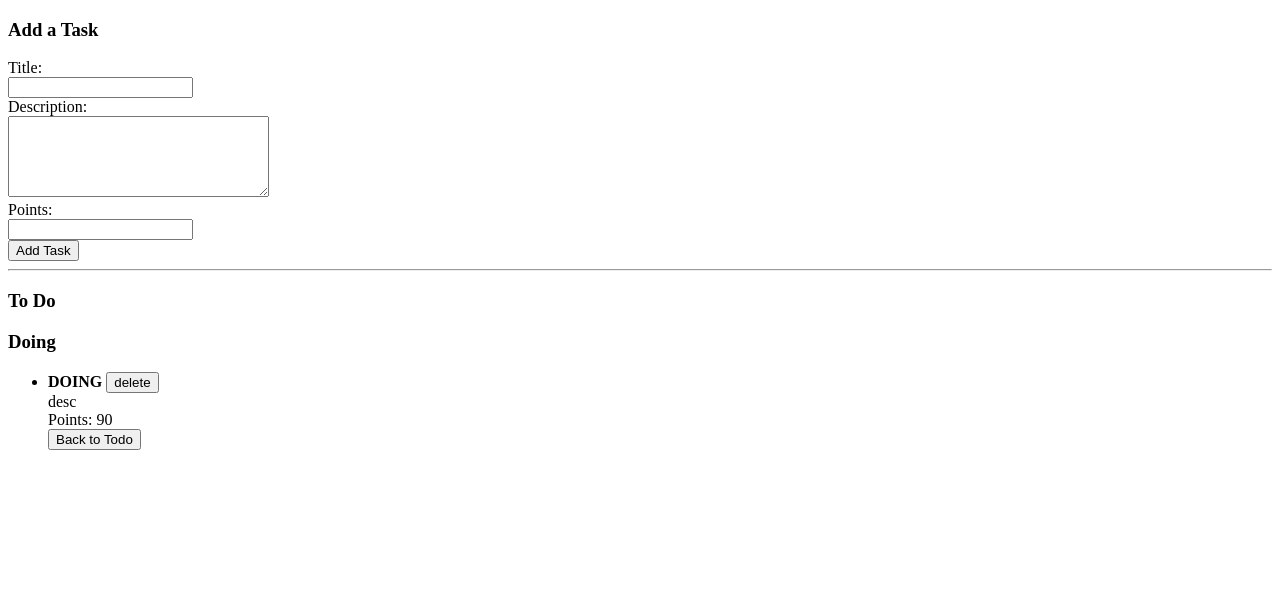
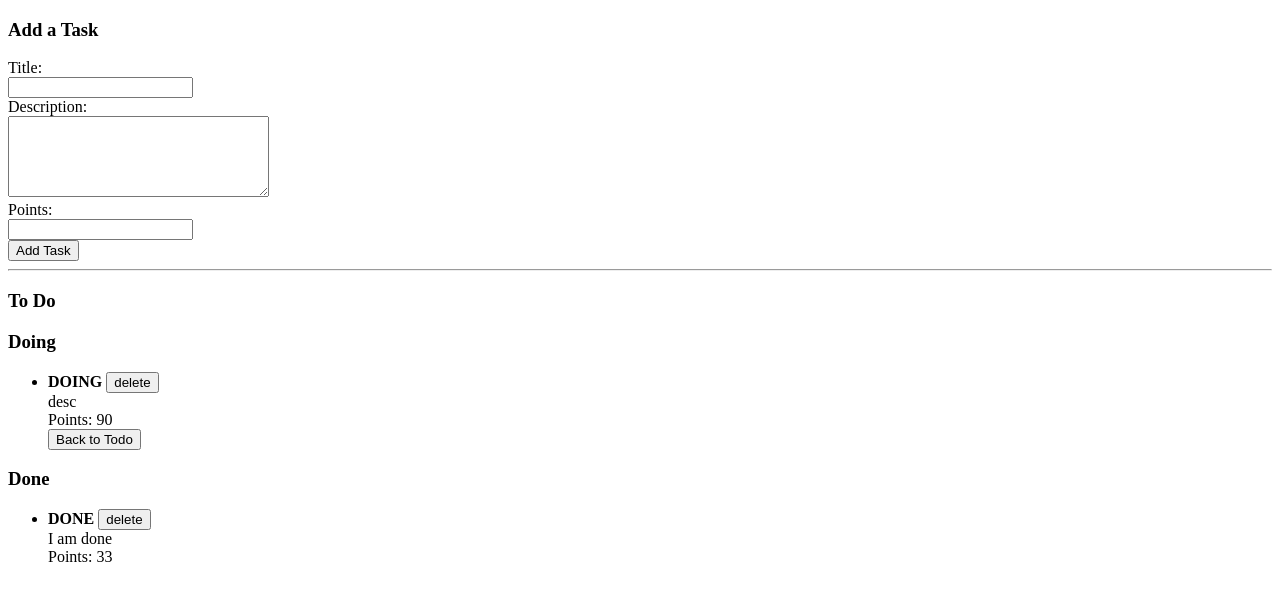
Before and after one commit to ShinyVerse/reduxKanban, a website built with webpack: page index.html in a window 1280 px wide. Built offline with nearby package versions, Linux system fonts and the light colour scheme.

Commit message:
add basic done section

```diff
--- a/index.html
+++ b/index.html
@@ -30,6 +30,9 @@
   <h3>Doing</h3>
   <ul id="doing-tasks"></ul>
 
+  <h3>Done</h3>
+  <ul id="done-tasks"></ul>
+
   <script src="./dist/bundle.js"></script>
 
 </body>
--- /dev/null
+++ b/src/components/done.js
@@ -0,0 +1,50 @@
+import store from '../store/store';
+
+export default function Done() {
+  let taskList = document.getElementById('done-tasks');
+
+  function deleteTask(uuid) {
+    console.log('deleting:');
+    console.log(uuid);
+  }
+
+  function renderDoneTasks() {
+    const doneTasks = store.getState().doneTasks;
+    taskList.innerHTML = '';
+
+    doneTasks.map(task => {
+      const doneListItem = `
+      <li>
+        <b>${task.title}</b>
+        <button
+          data-uuid="${task.uuid}"
+          class='delete-button'>delete</button>
+        <br/>
+        <span>${task.description}</span>
+        <br/>
+        <span>Points: ${task.points}</span>
+        <br/>
+      </li>
+      `
+      taskList.innerHTML += doneListItem;
+    })
+
+    setDeleteTaskButtonsEventListeners();
+  }
+
+  function setDeleteTaskButtonsEventListeners(){
+    let buttons = document.querySelectorAll('.delete-button')
+
+    buttons.forEach(button => {
+      button.addEventListener('click', () => {
+        deleteTask(button.dataset.uuid);
+      })
+    })
+  }
+
+  store.subscribe(() => {
+    renderDoneTasks();
+  })
+
+  renderDoneTasks();
+}
--- a/src/main.js
+++ b/src/main.js
@@ -1,5 +1,7 @@
 import Todos from './components/todos.js';
 import Doings from './components/doings.js';
+import Done from './components/done.js'
 
 new Todos();
 new Doings();
+new Done();
--- a/src/reducers/doingReducer.js
+++ b/src/reducers/doingReducer.js
@@ -6,6 +6,7 @@
     description: 'desc',
     points: '90'
   }]
+
 function doingReducer(doingTasks = init, action) {
   switch (action.type) {
     case ADD_DOING_TASK: {
--- /dev/null
+++ b/src/reducers/doneReducer.js
@@ -0,0 +1,29 @@
+const ADD_DONE_TASK = 'hi'
+
+const init = [{
+    uuid: '70987087',
+    title: 'DONE',
+    description: 'I am done',
+    points: '33'
+  }]
+
+function doneReducer(doneTasks = init, action) {
+  switch (action.type) {
+    case ADD_DONE_TASK:
+      return [
+        ...doneTasks,
+        {
+          uuid: action.uuid,
+          title: action.title,
+          description: action.description,
+          points: action.points
+        }
+      ]
+
+    default:
+      return doneTasks;
+  }
+}
+
+
+export default doneReducer;
--- a/src/reducers/reducers.js
+++ b/src/reducers/reducers.js
@@ -1,10 +1,12 @@
 import todoReducer from './todoReducer';
 import doingReducer from './doingReducer';
+import doneReducer from './doneReducer';
 import { combineReducers } from 'redux';
 
 const reducers = combineReducers({
   tasks: todoReducer,
-  doingTasks: doingReducer
+  doingTasks: doingReducer,
+  doneTasks: doneReducer
 })
 
 export default reducers;
```
Also changed, not shown: dist/bundle.js.
